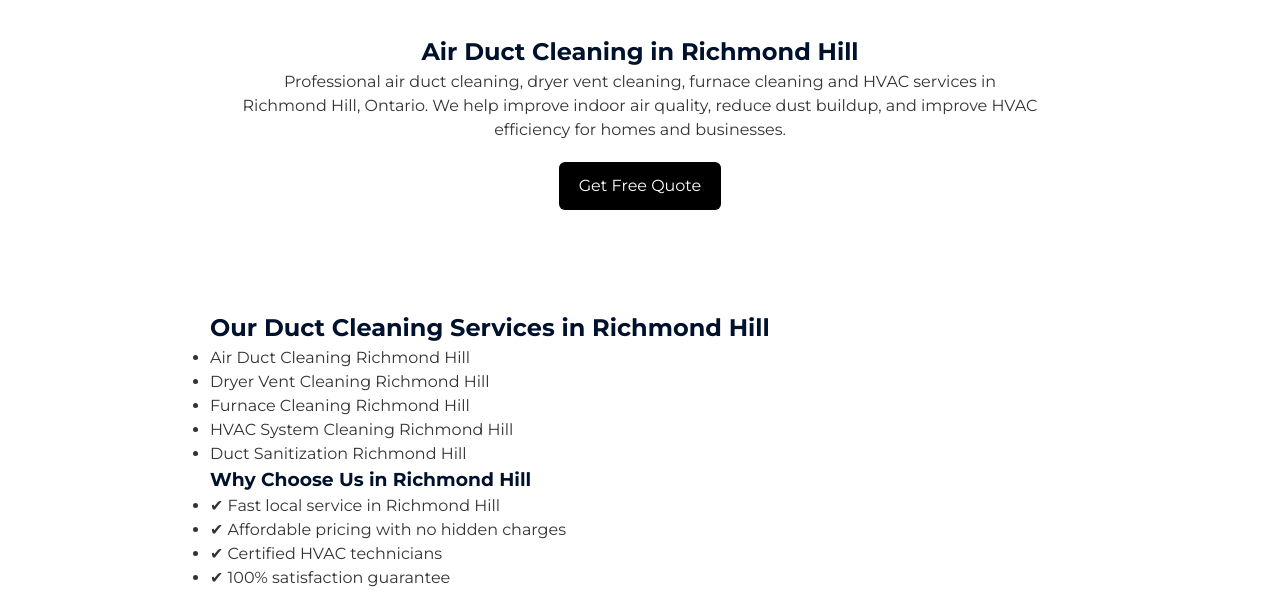
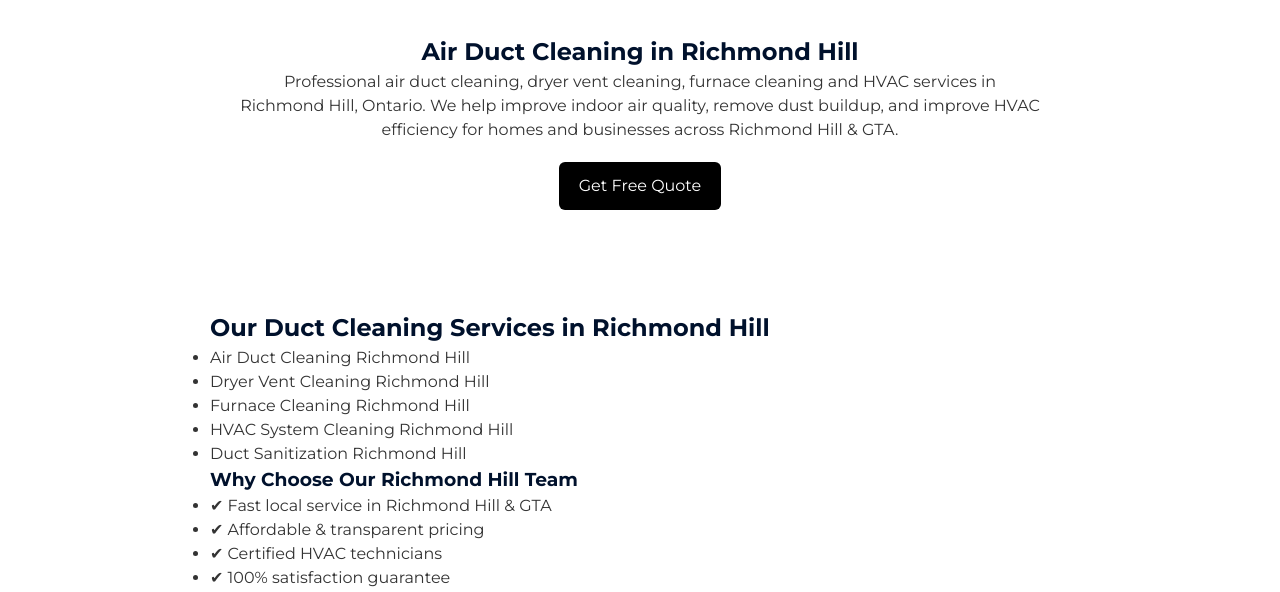
Before and after one commit to josph8487-prog/duct-Canada-original, a Next.js app: page /location/richmond-hill in a window 1280 px wide. Shown: the part 156-748 px from the top of the page. Built offline with nearby package versions, Linux system fonts and the light colour scheme.

Commit message:
Update page.tsx

```diff
--- a/src/app/location/richmond-hill/page.tsx
+++ b/src/app/location/richmond-hill/page.tsx
@@ -3,14 +3,15 @@ import type { Metadata } from "next";
 export const metadata: Metadata = {
   title: "Air Duct Cleaning in Richmond Hill | Duct Cleaning Canada",
   description:
-    "Professional air duct cleaning in Richmond Hill, Ontario. Dryer vent cleaning, furnace cleaning & HVAC sanitization services. Improve indoor air quality with trusted experts.",
+    "Professional air duct cleaning in Richmond Hill, Ontario. Dryer vent cleaning, furnace cleaning & HVAC sanitization services. Improve indoor air quality with trusted local experts in Richmond Hill and GTA.",
   keywords: [
     "air duct cleaning Richmond Hill",
     "duct cleaning Richmond Hill",
     "dryer vent cleaning Richmond Hill",
     "furnace cleaning Richmond Hill",
     "HVAC cleaning Richmond Hill",
-    "duct cleaning near me Richmond Hill"
+    "duct cleaning near me Richmond Hill",
+    "Richmond Hill duct cleaning services"
   ],
 };
 
@@ -24,16 +25,28 @@ export default function RichmondHillPage() {
         <p style={{ maxWidth: "800px", margin: "auto" }}>
           Professional air duct cleaning, dryer vent cleaning, furnace cleaning
           and HVAC services in Richmond Hill, Ontario. We help improve indoor air
-          quality, reduce dust buildup, and improve HVAC efficiency for homes and businesses.
+          quality, remove dust buildup, and improve HVAC efficiency for homes
+          and businesses across Richmond Hill & GTA.
         </p>
 
-        <a href="/contact" style={btnBlack}>
+        <a
+          href="/contact"
+          style={{
+            display: "inline-block",
+            marginTop: "20px",
+            padding: "12px 20px",
+            background: "#000",
+            color: "#fff",
+            borderRadius: "6px",
+            textDecoration: "none",
+          }}
+        >
           Get Free Quote
         </a>
       </section>
 
       {/* SERVICES SECTION */}
-      <section style={container}>
+      <section style={{ padding: "40px 20px", maxWidth: "900px", margin: "auto" }}>
         <h2>Our Duct Cleaning Services in Richmond Hill</h2>
 
         <ul>
@@ -44,10 +57,10 @@ export default function RichmondHillPage() {
           <li>Duct Sanitization Richmond Hill</li>
         </ul>
 
-        <h3>Why Choose Us in Richmond Hill</h3>
+        <h3>Why Choose Our Richmond Hill Team</h3>
         <ul>
-          <li>✔ Fast local service in Richmond Hill</li>
-          <li>✔ Affordable pricing with no hidden charges</li>
+          <li>✔ Fast local service in Richmond Hill & GTA</li>
+          <li>✔ Affordable & transparent pricing</li>
           <li>✔ Certified HVAC technicians</li>
           <li>✔ 100% satisfaction guarantee</li>
         </ul>
@@ -66,7 +79,7 @@ export default function RichmondHillPage() {
         ></iframe>
       </section>
 
-      {/* INTERNAL LINKS (SEO BOOST) */}
+      {/* INTERNAL SEO LINKS */}
       <section style={{ textAlign: "center", padding: "40px 20px" }}>
         <h3>Nearby Service Areas</h3>
 
@@ -84,35 +97,20 @@ export default function RichmondHillPage() {
         <h2>Need Air Duct Cleaning in Richmond Hill?</h2>
         <p>Call now for same-day service</p>
 
-        <a href="tel:2267772863" style={btnGreen}>
+        <a
+          href="tel:2267772863"
+          style={{
+            display: "inline-block",
+            padding: "12px 20px",
+            background: "green",
+            color: "#fff",
+            borderRadius: "6px",
+            textDecoration: "none",
+          }}
+        >
           Call Now
         </a>
       </section>
     </>
   );
 }
-
-const container = {
-  padding: "40px 20px",
-  maxWidth: "900px",
-  margin: "auto",
-};
-
-const btnBlack = {
-  display: "inline-block",
-  marginTop: "20px",
-  padding: "12px 20px",
-  background: "#000",
-  color: "#fff",
-  borderRadius: "6px",
-  textDecoration: "none",
-};
-
-const btnGreen = {
-  display: "inline-block",
-  padding: "12px 20px",
-  background: "green",
-  color: "#fff",
-  borderRadius: "6px",
-  textDecoration: "none",
-};
```
